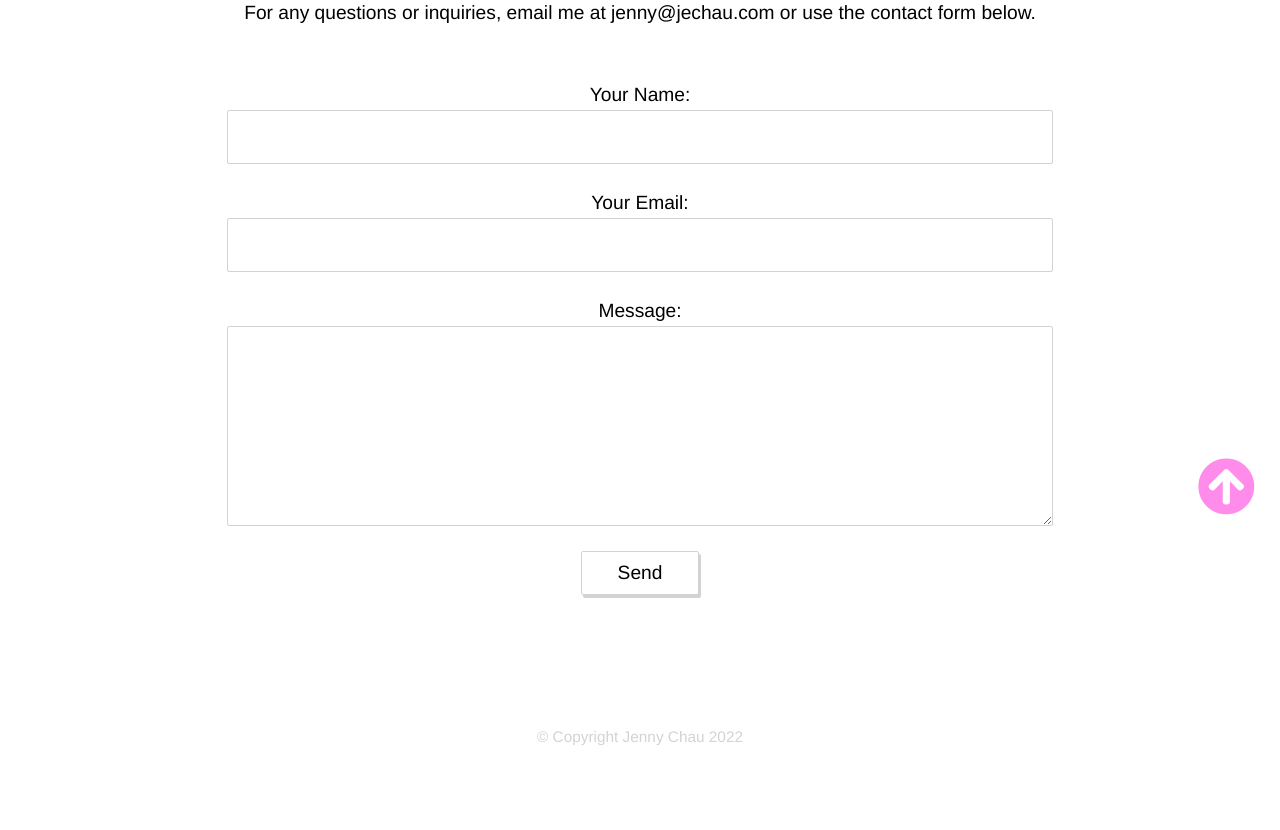
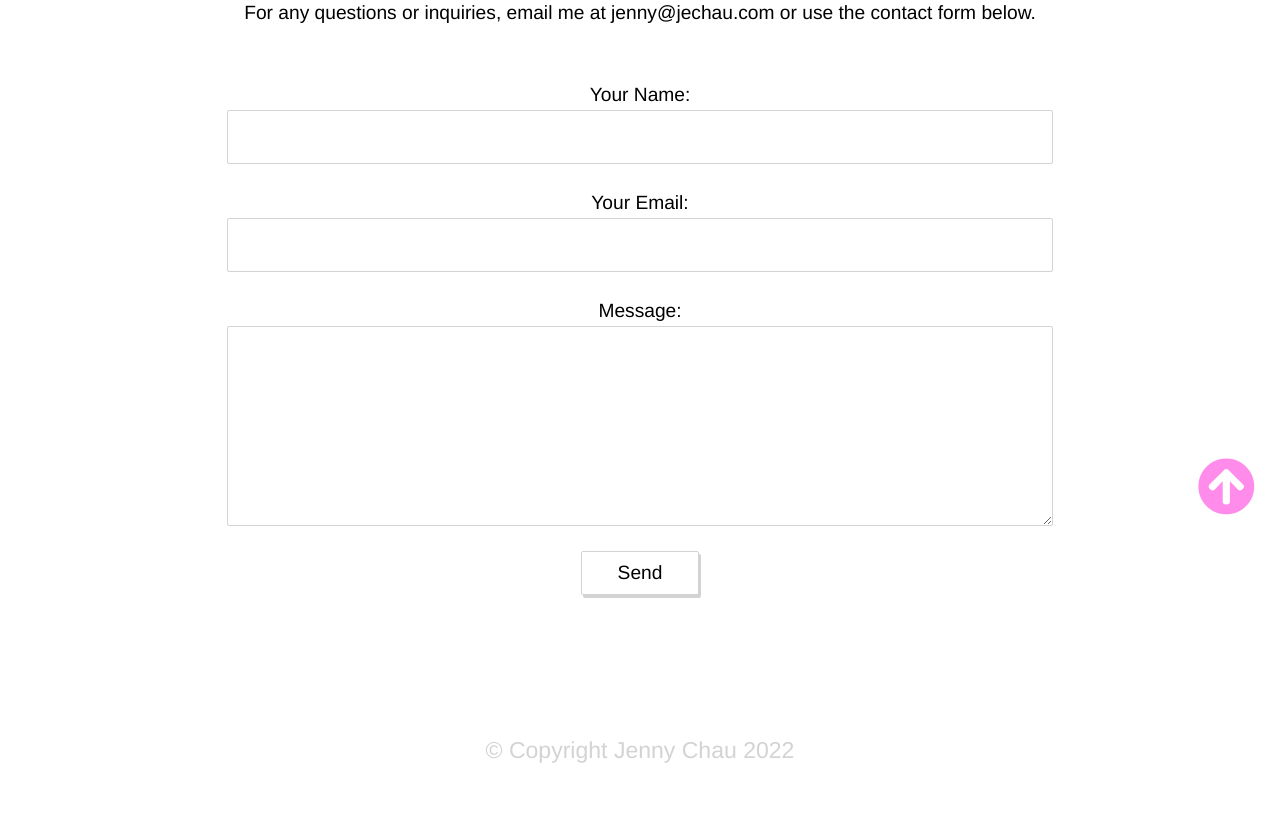
Before and after one commit to jechau/jennychau.github.io, a PHP site: page /contact/index.html in a window 1280 px wide. Shown: the part 259-1089 px from the top of the page. Run offline with PHP 8.4, Linux system fonts and the light colour scheme.

Commit message:
Update style.css

```diff
--- a/css/style.css
+++ b/css/style.css
@@ -285,6 +285,17 @@ a.currentlink {
     grid-area: footer;
 }
 
+.footer p {
+    font-size:1.5em;
+    text-align:center;
+    display:block;
+}
+
+.footer p::before {
+  content: "\a";
+  white-space: pre;
+}
+
 .gallery {
     line-height: 0;
     margin: 0;
```
